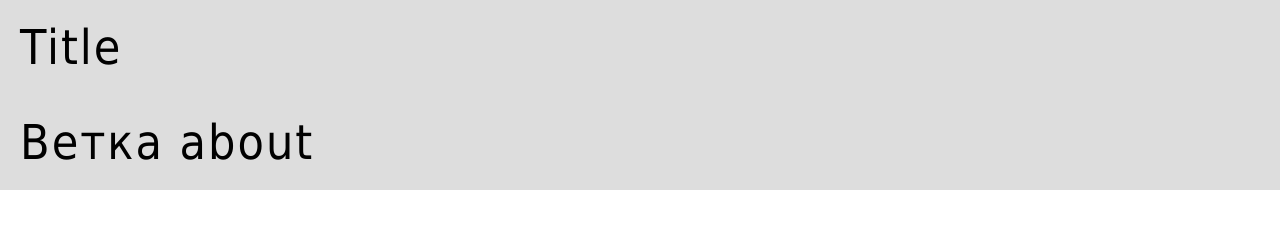
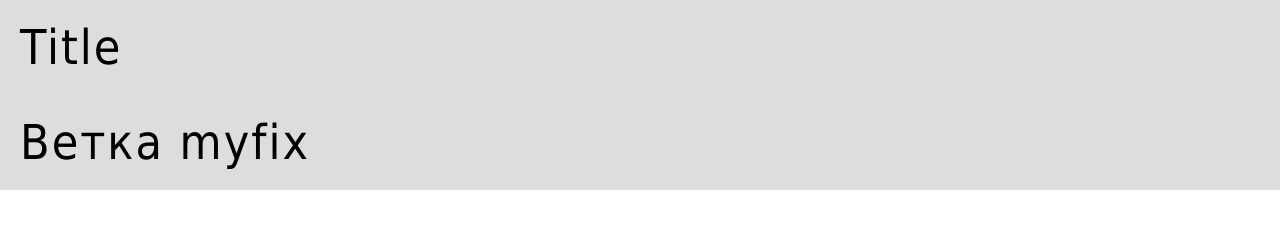
Before and after one commit to alekseyme/gittest, a website: page #src/index.html in a window 1280 px wide. Drawn offline with nearby package versions, Linux system fonts and the light colour scheme; files that its build step writes are made by us from their sources.

Commit message:
inex in branch myfix

```diff
--- a/#src/index.html
+++ b/#src/index.html
@@ -10,7 +10,7 @@
 <body>
 
 	<h1>Title</h1>
-	<h1>Ветка about</h1>
+	<h1>Ветка myfix</h1>
 
 	<script src="https://ajax.googleapis.com/ajax/libs/jquery/3.4.1/jquery.min.js"></script>
 	<!-- <script src="js/lib.min.js"></script> -->
```
Also changed, not shown: dist/index.html.
